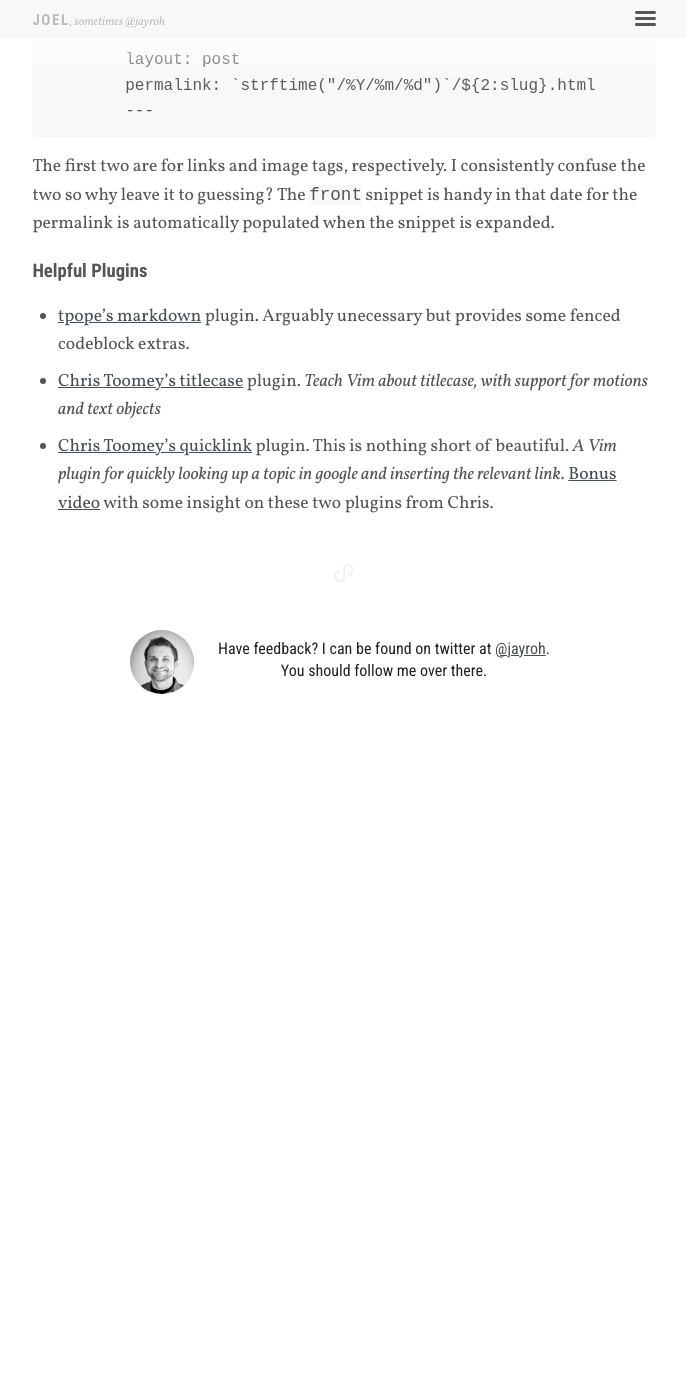
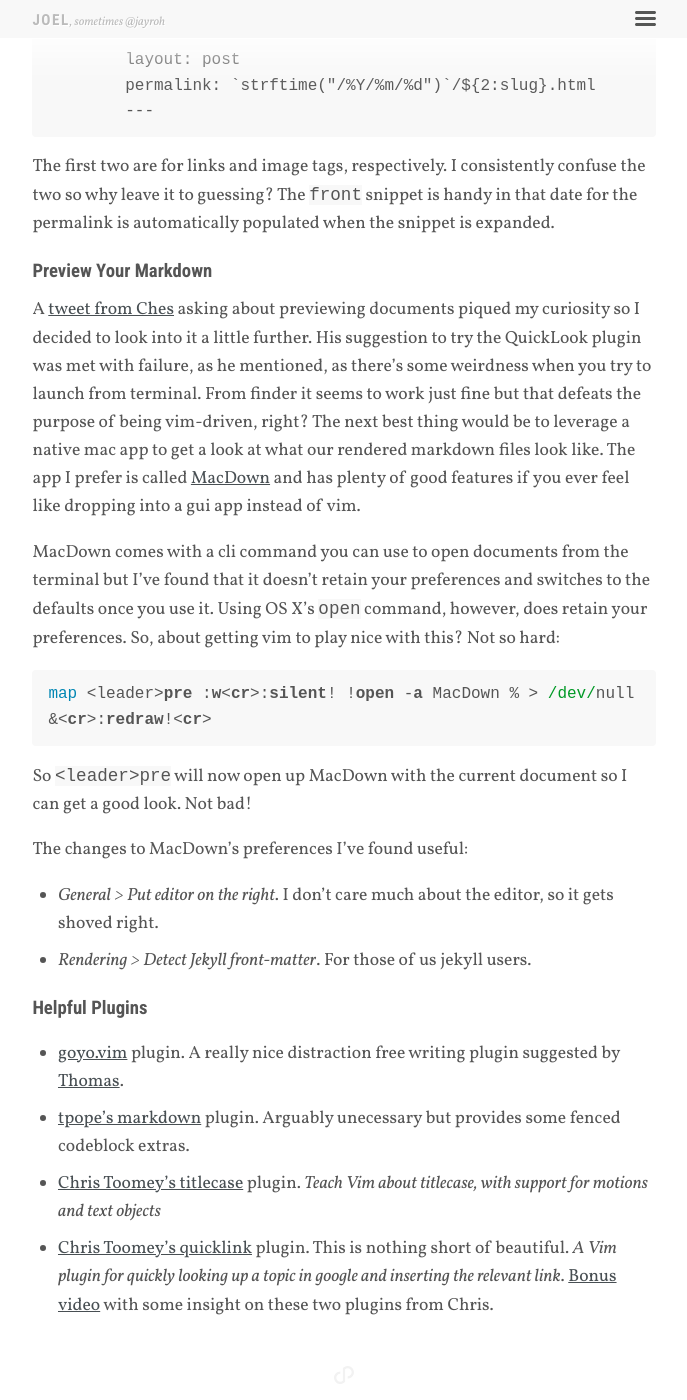
Before and after one commit to jayroh/joeloliveira.com, a Jekyll site: the page built from _posts/2016-01-02-writing-in-markdown-with-vim.md, in a window 1280 px wide and 1400 px high, scrolled down 2519 px. Shown: the whole window, without its empty margins (296-983 px from the left). Built offline with Jekyll 4.4.1, drawn with Linux system fonts in a browser that asks for light colours; nearby versions of some CDN libraries; Markdown is read by kramdown in place of the engine named in the settings; before the commit the page ends 3297 px from its top, so only the background shows below that.

Commit message:
Updates to markdown post w/preview details

````diff
--- a/_posts/2016-01-02-writing-in-markdown-with-vim.md
+++ b/_posts/2016-01-02-writing-in-markdown-with-vim.md
@@ -79,14 +79,47 @@ populated when the snippet is expanded.
 [snipmate]: https://github.com/msanders/snipmate.vim
 [UltiSnips]: https://github.com/SirVer/ultisnips
 
+### Preview Your Markdown
+
+A [tweet from Ches][] asking about previewing documents piqued my curiosity so I decided to look into it
+a little further. His suggestion to try the QuickLook plugin was met with failure, as he mentioned,
+as there's some weirdness when you try to launch from terminal. From finder it seems to work just
+fine but that defeats the purpose of being vim-driven, right? The next best thing would be to
+leverage a native mac app to get a look at what our rendered markdown files look like. The app I
+prefer is called [MacDown][] and has plenty of good features if you ever feel like dropping into a gui
+app instead of vim.
+
+MacDown comes with a cli command you can use to open documents from the terminal but I've found that
+it doesn't retain your preferences and switches to the defaults once you use it. Using OS X's `open`
+command, however, does retain your preferences. So, about getting vim to play nice with this? Not so
+hard:
+
+```vim
+map <leader>pre :w<cr>:silent! !open -a MacDown % > /dev/null &<cr>:redraw!<cr>
+```
+
+So `<leader>pre` will now open up MacDown with the current document so I can get a good look. Not
+bad!
+
+The changes to MacDown's preferences I've found useful:
+
+* *General > Put editor on the right*. I don't care much about the editor, so it gets shoved right.
+* *Rendering > Detect Jekyll front-matter*. For those of us jekyll users.
+
+[tweet from Ches]: https://twitter.com/ches/status/683999093597716480
+[MacDown]: http://macdown.uranusjr.com/
+
 ### Helpful Plugins
 
+* [goyo.vim][] plugin. A really nice distraction free writing plugin suggested by [Thomas][].
 * [tpope's markdown][] plugin. Arguably unecessary but provides some fenced codeblock extras.
 * [Chris Toomey's titlecase][] plugin. *Teach Vim about titlecase, with support for motions and text objects*
 * [Chris Toomey's quicklink][] plugin. This is nothing short of beautiful. *A Vim plugin for quickly
   looking up a topic in google and inserting the relevant link*. [Bonus video][] with some insight on these
   two plugins from Chris.
 
+[Thomas]: https://twitter.com/thegreatape
+[goyo.vim]: https://github.com/junegunn/goyo.vim
 [tpope's markdown]: https://github.com/tpope/vim-markdown
 [Chris Toomey's titlecase]: https://github.com/christoomey/vim-titlecase
 [Chris Toomey's quicklink]: https://github.com/christoomey/vim-quicklink
````
